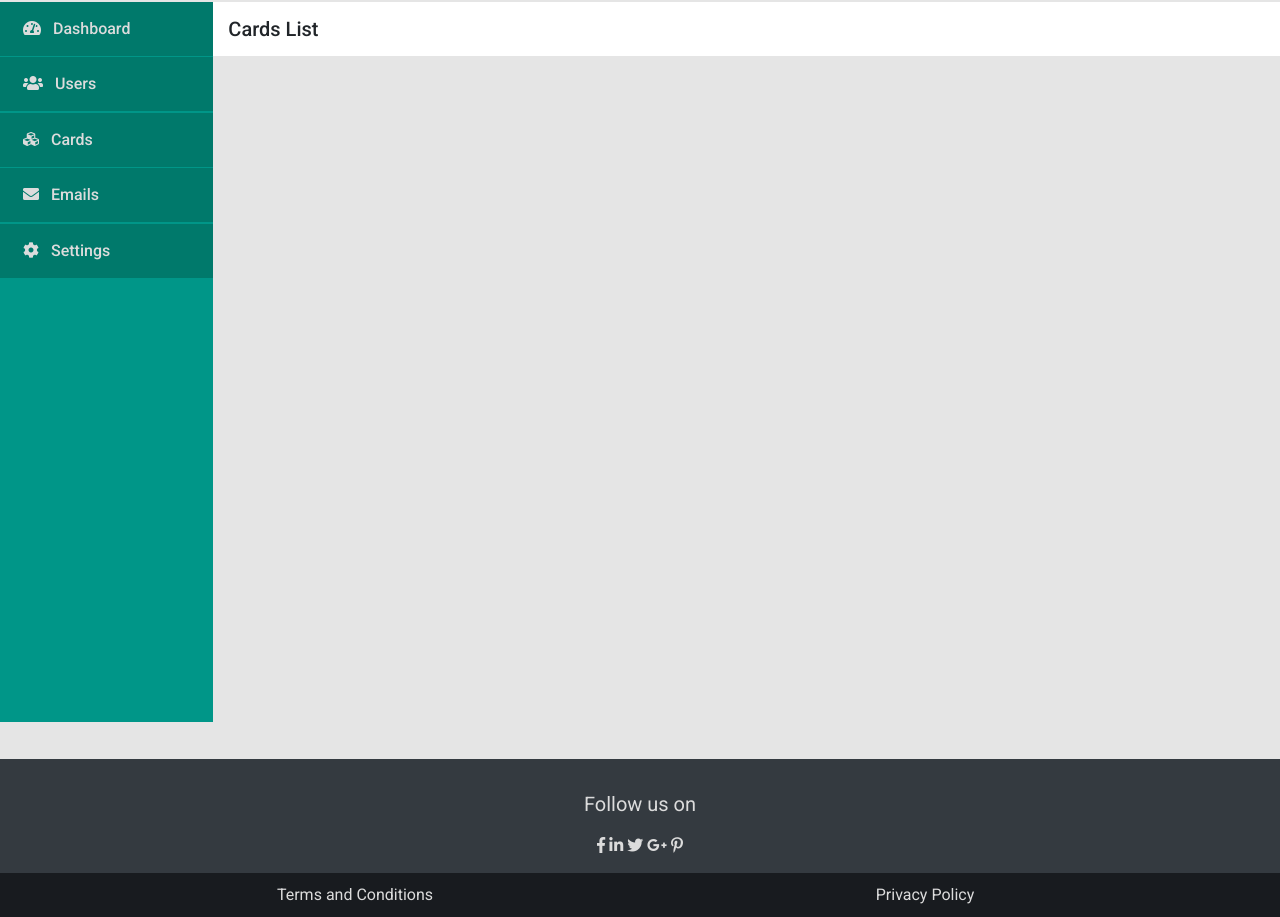
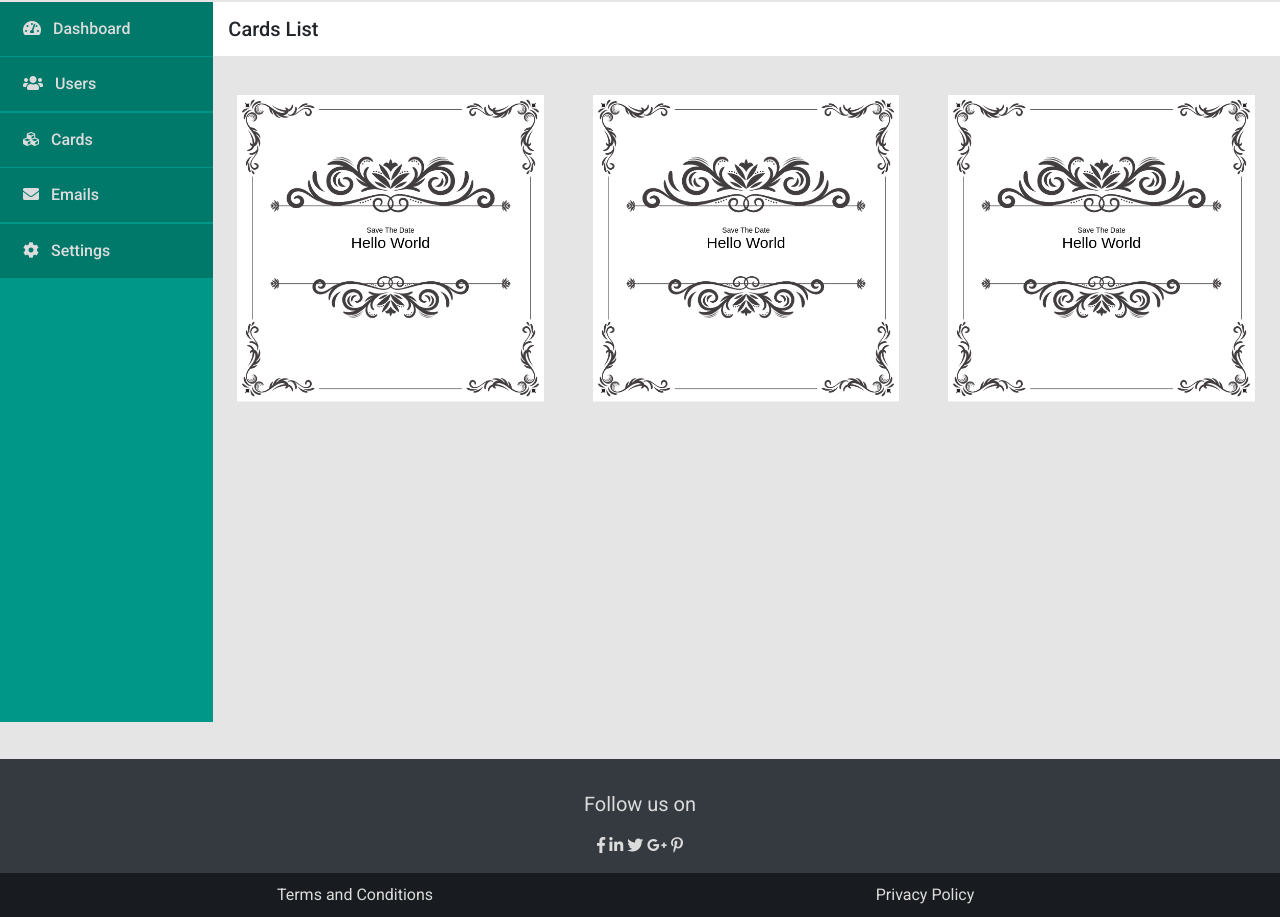
Before and after one commit to sourabhraikwar/e_invite, a Django app: page /dashboard/cards in a window 1280 px wide. Shown: the part 56-973 px from the top of the page. Run offline with Django 3.2, Linux system fonts and the light colour scheme; some libraries are stand-ins or nearby versions.

Commit message:
cards png added

```diff
--- a/dashboard/urls.py
+++ b/dashboard/urls.py
@@ -9,4 +9,5 @@ urlpatterns = [
 	path('settings', settings, name='settings'),
 	path('profile', profile, name='profile'),
 	path('editor', editor, name='editor'),
+	path('card', cards, name='cards'),
 ]
--- a/dashboard/views.py
+++ b/dashboard/views.py
@@ -91,3 +91,9 @@ def editor(request):
 
 	}
 	return render(request, 'dashboard/editor.html', context)
+
+def cards(request):
+	context ={
+
+	}
+	return render(request, 'invi_cards/card.html', context)
--- a/static/css/style.css
+++ b/static/css/style.css
@@ -133,6 +133,13 @@ footer.bg-dark.footer-wr {
 	color: grey;
 }
 
+.card_view{
+	transition: 0.5s;
+}
+
+.card_view:hover{
+	transform: scale(1.05);
+}
 /*profile page css here*/
 
 .user_profile ul{
--- a/templates/dashboard/cards-list.html
+++ b/templates/dashboard/cards-list.html
@@ -1,4 +1,18 @@
 {% extends 'dashboard-base.html' %}
+{% load static %}
 
 {% block dash_content %}
+<div class="container-fluid">
+	<div class="row">
+		<div class="col-md-4 p-4">
+			<img src="{% static 'images/wedding_card.png' %}" class="img-fluid card_view">
+		</div>
+		<div class="col-md-4 p-4">
+			<img src="{% static 'images/wedding_card.png' %}" class="img-fluid card_view">
+		</div>
+		<div class="col-md-4 p-4">
+			<img src="{% static 'images/wedding_card.png' %}" class="img-fluid card_view">
+		</div>
+	</div>
+</div>
 {% endblock %}
```
Also changed, not shown: static/images/wedding_card.png (added).
